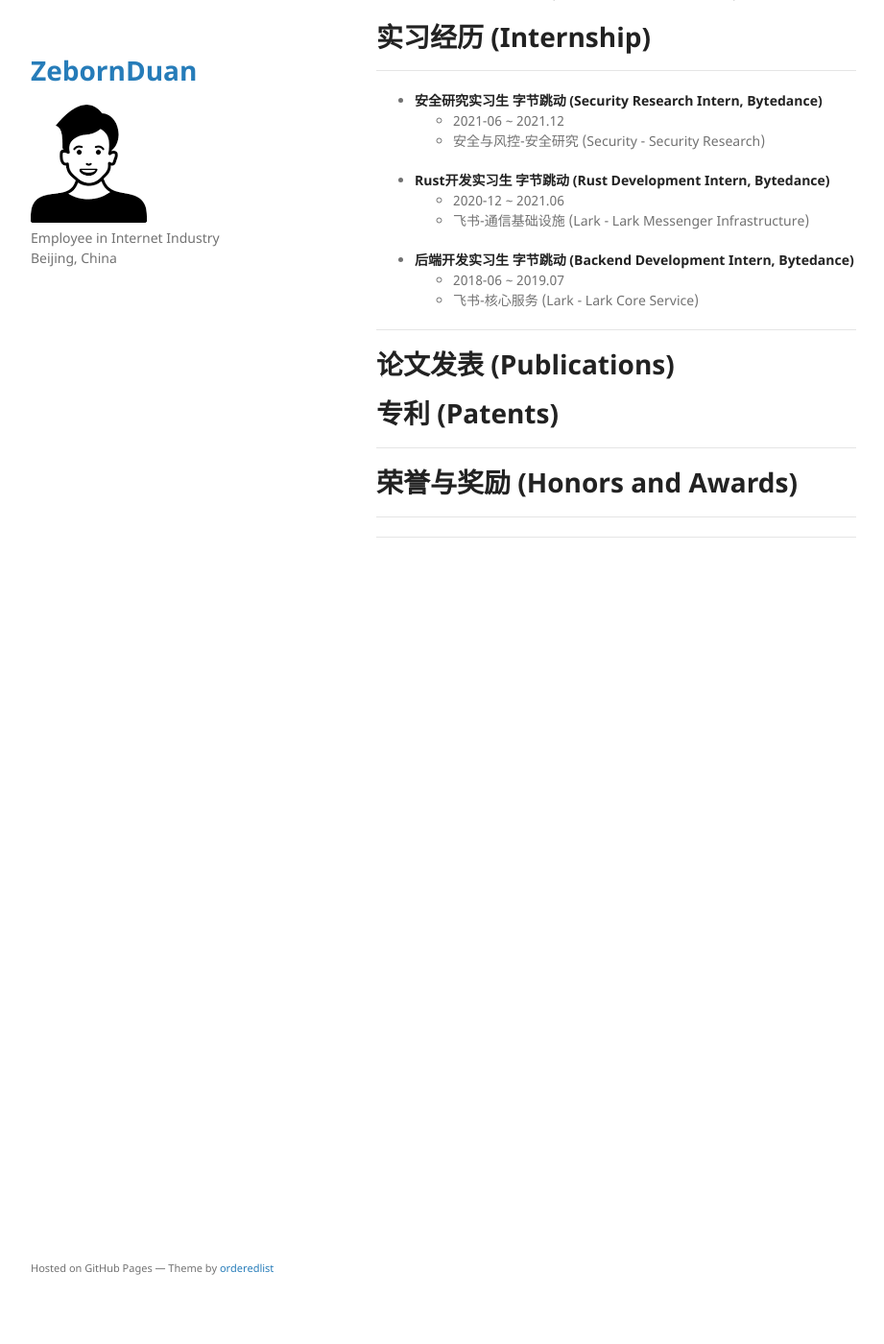
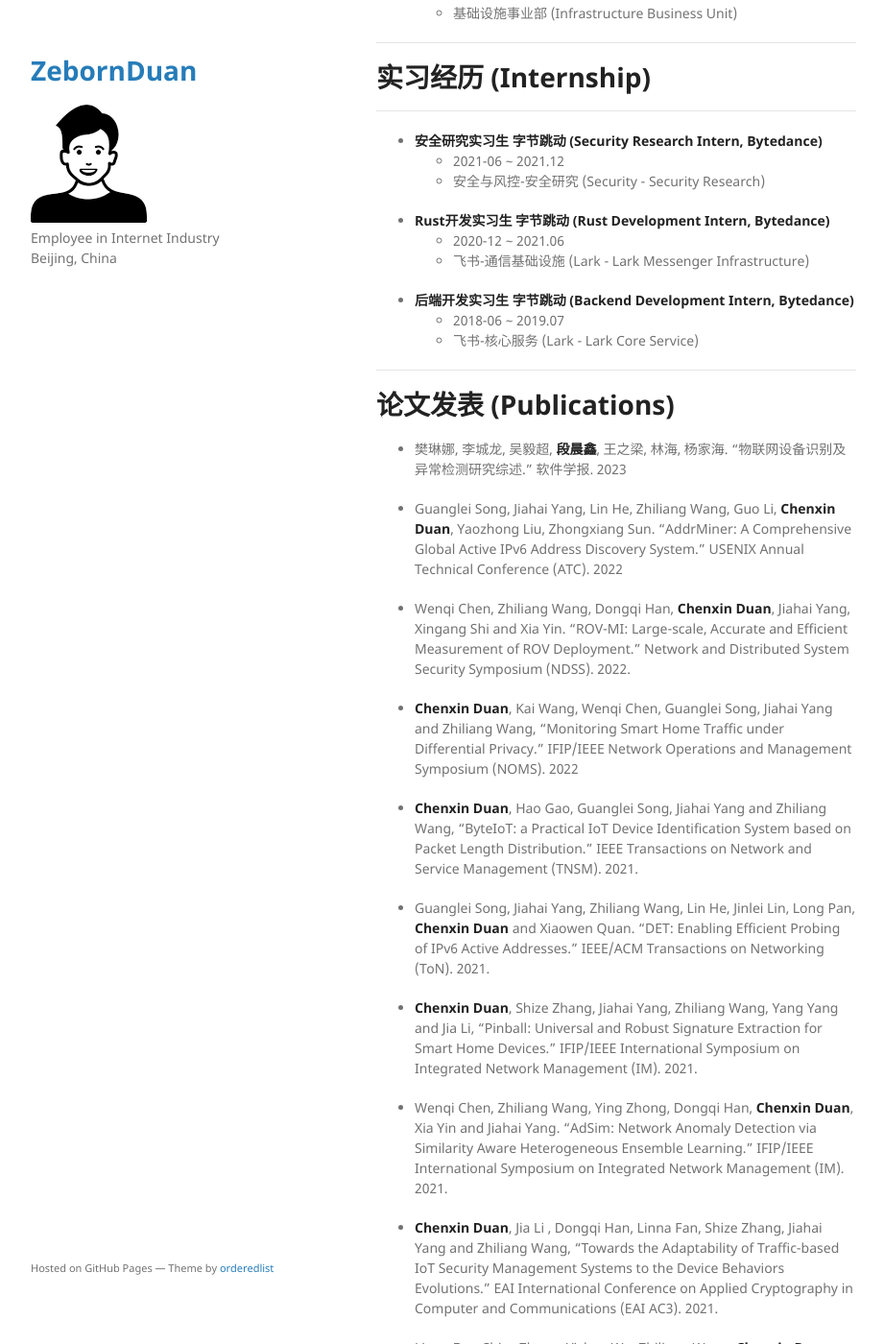
Before and after one commit to ZebornDuan/PersonalPage, a Jekyll site: the page built from index.md, in a window 1280 px wide and 1400 px high, scrolled down 491 px. Shown: the whole window at 96% size, without its empty margins (178-1099 px from the left). Built offline with Jekyll 4.4.1, drawn with Linux system fonts in a browser that asks for light colours; before the commit the page ends 1121 px from its top, so only the background shows below that; some of the changed text lies outside the part shown.

Commit message:
update publications and patents

```diff
--- a/index.md
+++ b/index.md
@@ -20,6 +20,7 @@ layout: default
   - 2015-08 ~ 2019.06
   - 计算机科学与技术系 (Department of Computer Science and Technology)
 
+* * *
 
 # 工作经历 (Work)
 
@@ -28,6 +29,9 @@ layout: default
 - **算法工程师 阿里云 (Algorithm Engineer, Alibaba Cloud)**
   - 2022-07 ~
   - 基础设施事业部 (Infrastructure Business Unit)
+
+* * *
+
 
 # 实习经历 (Internship)
 
@@ -49,9 +53,37 @@ layout: default
 
 # 论文发表 (Publications)
 
+- 樊琳娜, 李城龙, 吴毅超, **段晨鑫**, 王之梁, 林海, 杨家海. “物联网设备识别及异常检测研究综述.” 软件学报. 2023
 
+- Guanglei Song, Jiahai Yang, Lin He, Zhiliang Wang, Guo Li, **Chenxin Duan**, Yaozhong Liu, Zhongxiang Sun. “AddrMiner: A Comprehensive Global Active IPv6 Address Discovery System.” USENIX Annual Technical Conference (ATC). 2022
+
+- Wenqi Chen, Zhiliang Wang, Dongqi Han, **Chenxin Duan**, Jiahai Yang, Xingang Shi and Xia Yin. “ROV-MI: Large-scale, Accurate and Efficient Measurement of ROV Deployment.” Network and Distributed System Security Symposium (NDSS). 2022.
+
+- **Chenxin Duan**, Kai Wang, Wenqi Chen, Guanglei Song, Jiahai Yang and Zhiliang Wang, “Monitoring Smart Home Traffic under Differential Privacy.” IFIP/IEEE Network Operations and Management Symposium (NOMS). 2022
+
+- **Chenxin Duan**, Hao Gao, Guanglei Song, Jiahai Yang and Zhiliang Wang, “ByteIoT: a Practical IoT Device Identification System based on Packet Length Distribution.” IEEE Transactions on Network and Service Management (TNSM). 2021.
+
+- Guanglei Song, Jiahai Yang, Zhiliang Wang, Lin He, Jinlei Lin, Long Pan, **Chenxin Duan** and Xiaowen Quan. “DET: Enabling Efficient Probing of IPv6 Active Addresses.” IEEE/ACM Transactions on Networking (ToN). 2021.
+
+- **Chenxin Duan**, Shize Zhang, Jiahai Yang, Zhiliang Wang, Yang Yang and Jia Li, “Pinball: Universal and Robust Signature Extraction for Smart Home Devices.” IFIP/IEEE International Symposium on Integrated Network Management (IM). 2021.
+
+- Wenqi Chen, Zhiliang Wang, Ying Zhong, Dongqi Han, **Chenxin Duan**, Xia Yin and Jiahai Yang. “AdSim: Network Anomaly Detection via Similarity Aware Heterogeneous Ensemble Learning.” IFIP/IEEE International Symposium on Integrated Network Management (IM). 2021.
+
+- **Chenxin Duan**, Jia Li , Dongqi Han, Linna Fan, Shize Zhang, Jiahai Yang and Zhiliang Wang, "Towards the Adaptability of Traffic-based IoT Security Management Systems to the Device Behaviors Evolutions." EAI International Conference on Applied Cryptography in Computer and Communications (EAI AC3). 2021.
+
+- Linna Fan, Shize Zhang, Yichao Wu, Zhiliang Wang, **Chenxin Duan** and Jiahai Yang. “An IoT Device Identification Method based on Semi-supervised Learning.” IEEE International Conference on Network and Service Management (CNSM). 2020.
+
+* * *
 
 # 专利 (Patents)
+
+* * *
+
+- 杨家海，**段晨鑫**，王之梁，张辉；基于自动机的物联网设备流量建模、异常检测方法和装置，20210064051.0 国际专利，PCT/CN2021/105260
+
+- 杨家海，**段晨鑫**，王之梁，张辉； 通用且鲁棒的智能家居设备事件指纹提取方法和装置，202110220363.6
+
+- 杨家海，**段晨鑫**，王之梁；基于包长概率分布与k近邻算法的物联网设备识别方法，202011506345.7
 
 * * *
 
@@ -60,6 +92,3 @@ layout: default
 
 
 * * *
-
-
-* * *
```
